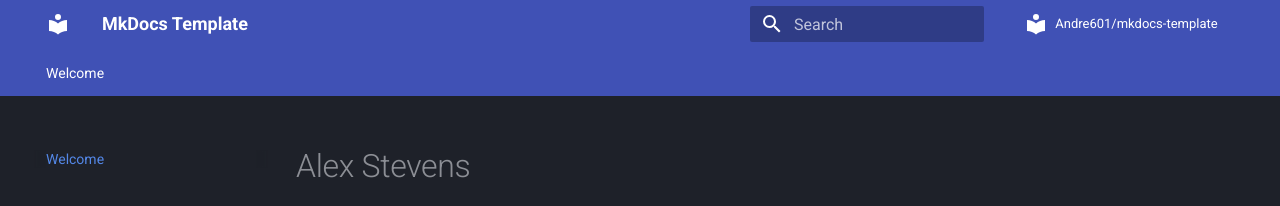
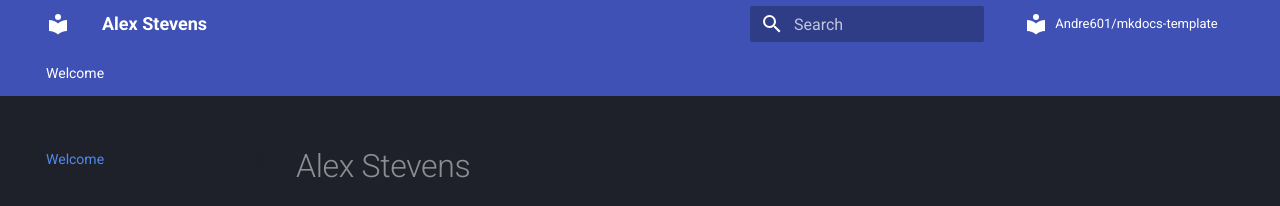
Before and after one commit to alexanderlewisstevens/alexanderlewisstevens.github.io, an MkDocs documentation site: the page built from docs/index.md, in a window 1280 px wide. Shown: the top 206 px of the page. Built offline with MkDocs 1.6.1 and Material for MkDocs 9.7.7, drawn with Linux system fonts in a browser that asks for light colours; comment, search, counter and statistics services are not loaded.

Commit message:
Update mkdocs.yml

```diff
--- a/mkdocs.yml
+++ b/mkdocs.yml
@@ -27,9 +27,9 @@
 # | - https://www.mkdocs.org/user-guide/configuration/#site_url                                            |
 # |                                                                                                        |
 # +--------------------------------------------------------------------------------------------------------+
-site_name: MkDocs Template
-site_description: 'A template for future MkDocs wikis'
-site_author: 'Andre_601'
+site_name: Alex Stevens
+site_description: 'a silly person'
+site_author: 'Alex Stevens'
 #site_url: 'https://www.andre601.ch/mkdocs-template' # Uncomment to set a canonical URL
 
 # +--------------------------------------------------------------------------------------------------------+
@@ -76,7 +76,7 @@ docs_dir: docs/
 # |                                                                                                        |
 # +--------------------------------------------------------------------------------------------------------+
 repo_name: Andre601/mkdocs-template
-repo_url: https://github.com/Andre601/mkdocs-template
+repo_url: https://github.com/
 #edit_uri: tree/master/docs # Uncomment to define a different URI/URL for the "edit" option
 
 # +--------------------------------------------------------------------------------------------------------+
```
